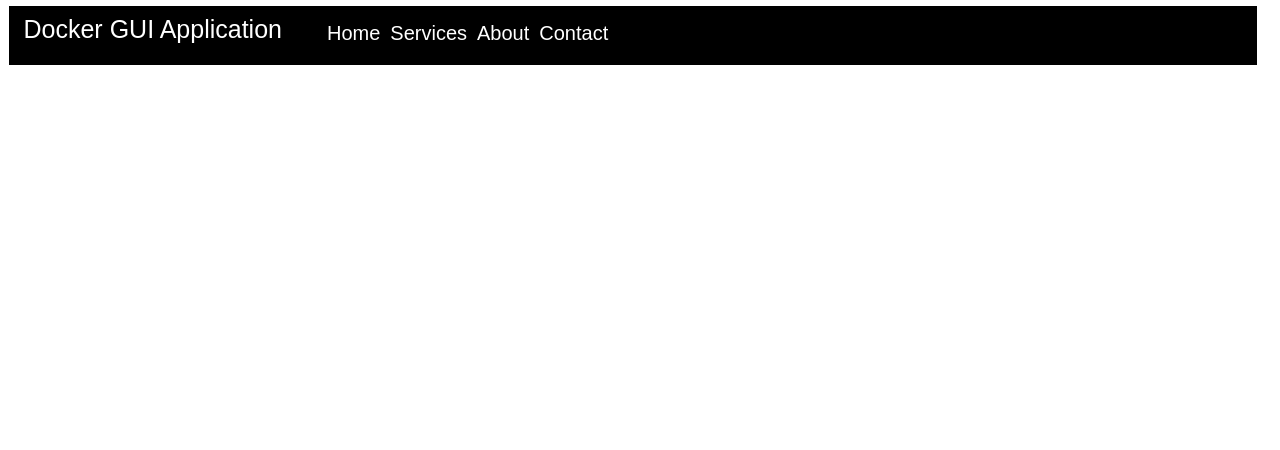
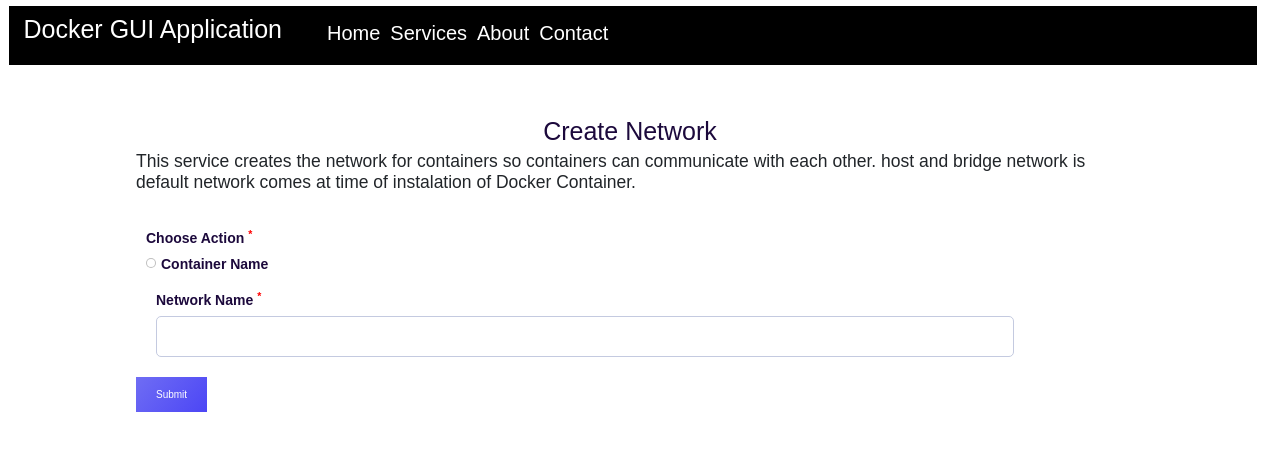
Before and after one commit to satyamskic/docker-college-project, a React (Create React App) app: page /container_logs in a window 1280 px wide. Shown: the top 450 px of the page. Built offline with nearby package versions, Linux system fonts and the light colour scheme; a web font is replaced by a local one.

Commit message:
added log page

```diff
--- a/package.json
+++ b/package.json
@@ -12,6 +12,7 @@
     "@testing-library/user-event": "^13.5.0",
     "bootstrap": "^5.0.0-alpha1",
     "react": "^18.2.0",
+    "react-bootstrap": "^2.7.4",
     "react-cool-form": "^0.4.1",
     "react-dom": "^18.2.0",
     "react-router-dom": "^6.8.2",
--- a/src/App.jsx
+++ b/src/App.jsx
@@ -18,6 +18,7 @@
 import Contact from "./Contact";
 import NavBar from "./NavBar";
 import Footer from "./Footer";
+import Logs from "./container/log/Logs";
 
 const apiurl = 'http://192.168.159.78:5000';
 //rafce
@@ -39,6 +40,7 @@
                     <Route exact path="/manageimage" element={<ManageImages apiurl={apiurl}/>} ></Route>
                     <Route exact path="/managenetwork" element={<ManageNetwork apiurl={apiurl}/>} ></Route>
                     <Route exact path="/managevolume" element={<ManageVolume apiurl={apiurl}/>} ></Route>
+                    <Route exact path="/container_logs" element={<Logs/>}></Route>
                     <Route element={<Error />}></Route>
                 </Routes>
                {/* <Footer /> */}
--- a/src/card/DockerCard.jsx
+++ b/src/card/DockerCard.jsx
@@ -37,6 +37,11 @@
       myroutepath: "/manageimage",
       description: `This service helps to Delete the Docker images and also Download the new images. Make sure docker image is not currently been used by any container at time of deleting it otherwise it will through the errors.`,
     },
+    {
+      title: "Get Containe logs",
+      myroutepath: "/container_logs",
+      description: `This service helps to fetch the logs from the container and helps to debug the stuffs in container. This is helpful when you deploying your application to the server.`,
+    },
 
   ]);
   return (
--- /dev/null
+++ b/src/container/log/Logs.jsx
@@ -0,0 +1,118 @@
+import React, { useState } from "react";
+import CircularProgress from "@mui/material/CircularProgress";
+import Backdrop from "@mui/material/Backdrop";
+
+function Logs(props) {
+  const [displayMessage, setDisplayMessage] = useState(<></>);
+  const [isLoading, setIsLoading] = useState(false);
+  const [formData, setFormData] = useState({});
+
+  const handleInputChange = (event) => {
+    const { name, value } = event.target;
+    setFormData({ ...formData, [name]: value });
+    console.log(FormData);
+  };
+  const message = (data) => {
+    if (data.status == 200) {
+      setDisplayMessage(
+        <>
+          <div className="success-msg">
+            <i className="fa fa-check"> <h1>{data.network_status}</h1></i>
+          </div>
+        </>
+      )
+    }
+    else if (data.status == 400) {
+      setDisplayMessage(
+        <>
+          <div className="error-msg">
+            <i className="fa fa-close"> <h1>{data.network_status}</h1></i>
+          </div>
+        </>
+      );
+    }
+
+    else {
+      setDisplayMessage(
+        <>
+          <div className="info-msg">
+            <i className="fa fa-info-circle"></i>
+            <h1>API is not responding</h1>
+          </div>
+        </>
+      );
+    }
+  }
+
+
+  const handleSubmit = async (event) => {
+    setDisplayMessage(<></>);
+    setIsLoading(true);
+    event.preventDefault();
+    await fetch(`${props.apiurl}/manage_network`, {
+      method: "POST",
+      headers: {
+        "Content-Type": "application/json",
+      },
+      body: JSON.stringify(formData),
+    })
+      .then((response) => response.json())
+      .then((data) => {
+        console.log(data);
+        message(data);
+        setIsLoading(false);
+      })
+      .catch((error) => {
+        console.error("Error:", error);
+        setDisplayMessage(
+          <>
+            <div className="info-msg">
+              <i className="fa fa-info-circle"></i>
+              <h1>API is not responding</h1>
+            </div>
+          </>
+        );
+        setIsLoading(false);
+      });
+  };
+
+  return (
+    <div className="container">
+      {<h1>{displayMessage}</h1>}
+      <h1>Create Network</h1>
+      <h3>This service creates the network for containers so containers can communicate with each other. host and bridge network is default network comes at time of instalation of Docker Container.</h3>
+      <form autoComplete="off" onSubmit={handleSubmit}>
+        <div className="row">
+          <div className="column">
+            <label htmlFor="name">Choose Action  <sup style={{ color: 'red' }}>*</sup></label> <br />
+
+            <div class="form-check">
+              <input class="form-check-input" onChange={handleInputChange} type="radio" name="action_type" id="manageNetwork1" value="create_network" />
+              <label class="form-check-label" for="manageNetwork1">
+                Container Name
+              </label>
+            </div>
+
+
+            <div className="column">
+              <label htmlFor="subject">Network Name <sup style={{ color: 'red' }}>*</sup></label><br />
+              <input
+                type="text"
+                name="network_name"
+                onChange={handleInputChange}
+                style={{ fontSize: '15px' }}
+                required
+              />
+            </div>
+          </div>
+        </div>
+        <button type="submit">Submit</button>
+      </form>
+      {isLoading ? <Backdrop open>
+        <CircularProgress color="inherit" />
+      </Backdrop> : isLoading}
+    </div>
+  );
+}
+
+export default Logs;
--- a/src/container/manage_container/ManageContainer.jsx
+++ b/src/container/manage_container/ManageContainer.jsx
@@ -10,7 +10,6 @@
   const handleInputChange = (event) => {
     const { name, value } = event.target;
     setFormData({ ...formData, [name]: value });
-    console.log("Data============= " + FormData);
   };
   const message = (data) => {
       if (data.status == 200) {
@@ -42,8 +41,8 @@
           </>
         );
       }
+
   }
-
 
   const handleSubmit = async (event) => {
     setDisplayMessage(<></>);
@@ -61,6 +60,7 @@
         console.log(data);
         message(data);
         setIsLoading(false);
+
       })
       .catch((error) => {
         console.error("Error:", error);
@@ -110,12 +110,6 @@
                 Restart Container
               </label>
             </div>
-            <div class="form-check">
-              <input class="form-check-input" onChange={handleInputChange} type="radio" name="action_type" id="manageContainer5" value="get_container_logs" />
-              <label class="form-check-label" for="manageContainer5">
-                Container logs
-              </label>
-            </div>
             <div className="column">
               <label htmlFor="subject">Container Name <sup style={{ color: 'red' }}>*</sup></label><br />
               <input
@@ -131,9 +125,12 @@
         </div>
         <button type="submit">Submit</button>
       </form>
+     <div>
      {isLoading ? <Backdrop open>
         <CircularProgress color="inherit" />
       </Backdrop> : isLoading}
+     </div>
+
     </div>
   );
 }
```
Also changed, not shown: 1 other file (tests, documents, lock files or other folders). Lines whose indentation alone changed are shown as unchanged.
